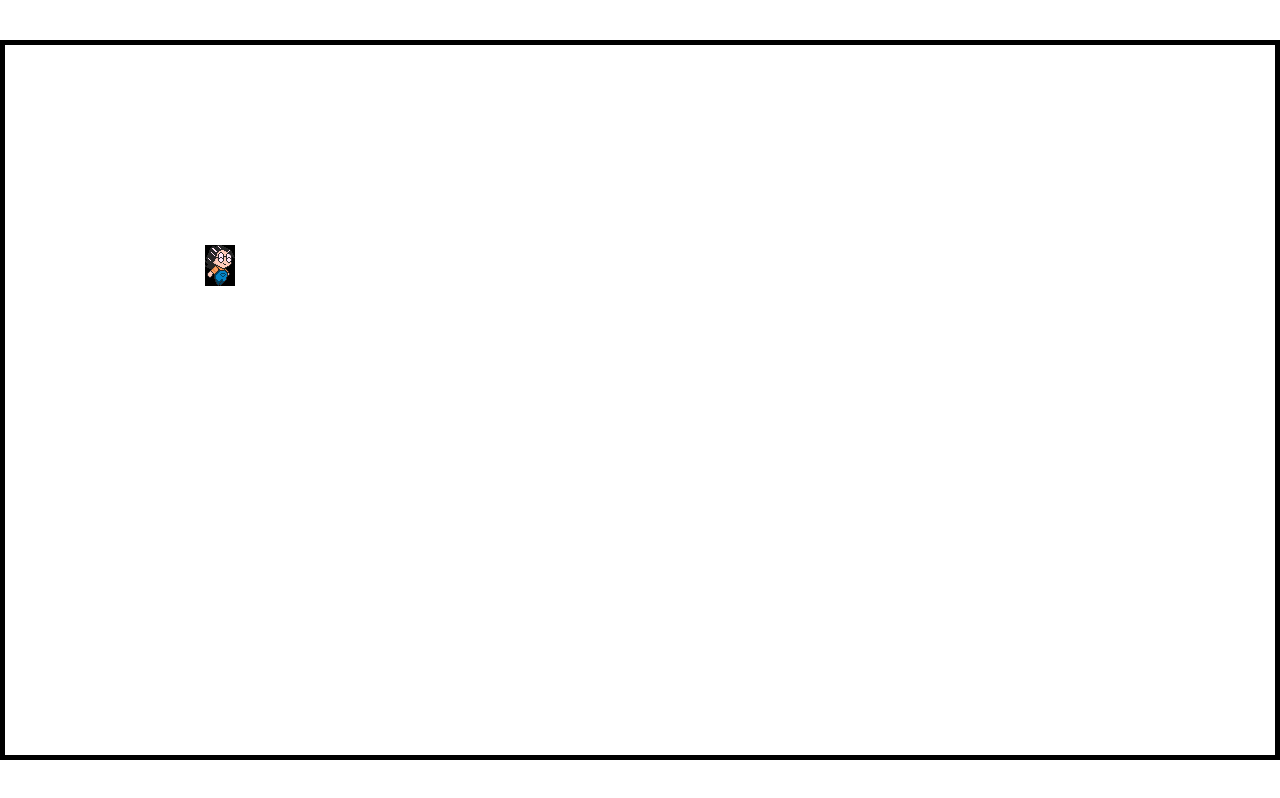
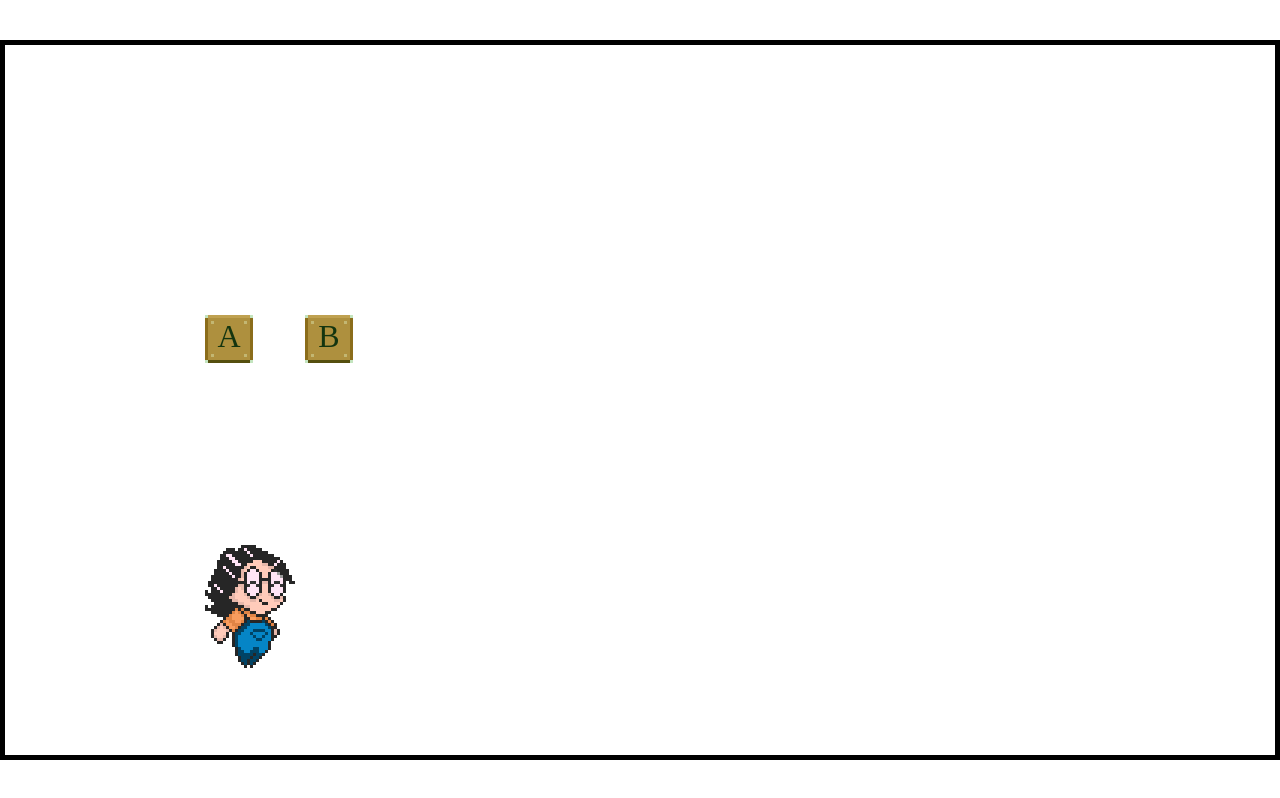
Before and after one commit to gabrielhamdan/cpw2-coucou-jess, a plain HTML site: page index.html in a window 1280 px wide. Drawn offline with Linux system fonts and the light colour scheme.

Commit message:
feat: colisão

```diff
--- /dev/null
+++ b/Collider.js
@@ -0,0 +1,47 @@
+import Vector2 from "./Vector2.js";
+
+const GREEN = "#42a83250";
+const RED = "#f5574250";
+
+export default class Collider {
+    static instances = [];
+
+    constructor(body, width, height, position) {
+        this.body = body;
+        this.width = width;
+        this.height = height;
+        this.position = position;
+        this.color = GREEN;
+        Collider.instances.push(this);
+    }
+
+    draw(x, y, ctx, isDebugMode) {
+        if(isDebugMode) {
+            ctx.fillStyle = this.color;
+            ctx.fillRect(x, y, this.width, this.height);
+            ctx.fillStyle = "black";
+        }
+    }
+
+    isColliding(collider, x, y) {
+        let collidingBody = null;
+        Collider.instances.forEach(instance => {
+            if(instance != collider)
+                if(
+                    x > instance.position.x + instance.width ||
+                    x + collider.width < instance.position.x ||
+                    y > instance.position.y + instance.height ||
+                    y + collider.height < instance.position.y
+                ) {
+                    this.color = GREEN;
+                    instance.color = GREEN;
+                } else {
+                    this.color = RED;
+                    instance.color = RED;
+                    collidingBody = instance.body;
+                }
+        });
+
+        return collidingBody;
+    }
+}
--- a/Game.js
+++ b/Game.js
@@ -1,5 +1,6 @@
-import InputHandler from "./InputHandler.js";
+import LetterCube from "./LetterCube.js";
 import Player from "./Player.js";
+import Vector2 from "./Vector2.js";
 
 export default class Game {
     constructor(width, height, context) {
@@ -7,11 +8,15 @@ export default class Game {
         this.height = height;
         this.context = context;
         this.player = new Player(this);
+        this.cube1 = new LetterCube("A", this.context, new Vector2(200, 270));
+        this.cube2 = new LetterCube("B", this.context, new Vector2(300, 270));
     }
 
     render() {
         this.player.draw();
         this.player.update();
+        this.cube1.draw();
+        this.cube2.draw();
     }
 
     update() {
--- a/InputHandler.js
+++ b/InputHandler.js
@@ -28,4 +28,8 @@ export default class InputHandler {
 
         return axis;
     }
+
+    isActionPressed(action) {
+        return this.keysPressed.includes(action);
+    }
 }
--- /dev/null
+++ b/LetterCube.js
@@ -0,0 +1,23 @@
+import Collider from "./Collider.js";
+import Sprite from "./Sprite.js";
+
+export default class LetterCube {
+    constructor(letter, ctx, position) {
+        this.ctx = ctx;
+        this.letter = letter;
+        this.width = 48;
+        this.height = 48;
+        this.position = position;
+        this.sprite = new Sprite(80, 80, "./assets/cube.png");
+        this.collider = new Collider(this, this.width, this.height, this.position);
+    }
+
+    draw() {
+        this.sprite.render(this.position.x, this.position.y, this.ctx);
+        this.ctx.font = "32px serif";
+        this.ctx.textAlign = "center"
+        this.ctx.textBaseline = "middle"
+        this.ctx.fillText(this.letter, this.position.x + this.width / 2, this.position.y + this.height / 2);
+        this.collider.draw(this.position.x, this.position.y, this.ctx, true);
+    }
+}
--- a/Player.js
+++ b/Player.js
@@ -1,45 +1,83 @@
 import InputHandler from "./InputHandler.js";
 import Vector2 from "./Vector2.js";
 import Util from "./Util.js";
+import Sprite from "./Sprite.js";
+import Collider from "./Collider.js";
 
 const LEFT = "ArrowLeft";
 const RIGHT = "ArrowRight";
 const JUMP = " ";
+const TOGGLE_DEBUG = "d";
+
+const FLOOR_HEIGHT = 500;
 
 export default class Player {
     constructor(game) {
         this.game = game;
-        this.inputHandler = new InputHandler([LEFT, RIGHT, JUMP]);
-        this.width = 30;
-        this.height = 41;
-        this.position = new Vector2(200, 200);
+        this.inputHandler = new InputHandler([LEFT, RIGHT, JUMP, TOGGLE_DEBUG]);
+        this.width = 90;
+        this.height = 123;
+        this.position = new Vector2(200, 500);
+        this.sprite = new Sprite(this.width, this.height, "./assets/player_sprite_scaledup.png");
+        this.collider = new Collider(this, this.width, this.height);
+        this.isColliding = false;
+        this.speed = 10;
+        this.acceleration = 0.2;
+        this.friction = 0.15;
+        this.velocity = Vector2.ZERO;
+        this.gravity = 3;
+        this.jump_speed = -320;
 
-        this.sprite = new Image(this.width, this.height);
-        this.sprite.src = "./assets/player_sprite.png";
+        this.isDebugMode = false;
 
-        this.speed = 8;
-        this.acceleration = 0.2
-        this.friction = 0.15
-        this.velocity = Vector2.ZERO;
+        this.collidingBody = null;
     }
 
     draw() {
-        this.game.context.fillRect(this.position.x, this.position.y, this.width, this.height);
-        this.game.context.drawImage(this.sprite, this.position.x, this.position.y)
+        this.sprite.render(this.position.x, this.position.y, this.game.context);
+        this.collider.draw(this.position.x, this.position.y, this.game.context, this.isDebugMode);
     }
 
     update() {
+        this.collidingBody = this.collider.isColliding(this.collider, this.position.x, this.position.y);
+
+        if(this.collidingBody != null)
+            console.log(this.collidingBody.letter);
+
         this.#move();
+
+        if(this.inputHandler.isActionPressed(TOGGLE_DEBUG)) {
+            this.isDebugMode = !this.isDebugMode;
+        }
     }
 
     #move() {
+        if(!this.#isOnFloor()) {
+            this.velocity.y += this.gravity;
+            this.speed = 20;
+        } else {
+            this.position.y = FLOOR_HEIGHT;
+            this.velocity.y = 0;
+            this.speed = 10;
+        }
+
         const dir = this.inputHandler.get_axis(LEFT, RIGHT);
 
-        if(dir != 0)
+        if(dir != 0) {
+            this.sprite.setSpriteDirection = dir;
             this.velocity.x = Util.lerp(this.velocity.x, dir * this.speed, this.acceleration);
+        }
         else
             this.velocity.x = Util.lerp(this.velocity.x, 0, this.friction);
 
+        if(this.#isOnFloor() && this.inputHandler.isActionPressed(JUMP))
+            this.velocity.y = Util.lerp(this.velocity.y, this.jump_speed, 0.1);
+
         this.position.x += this.velocity.x;
+        this.position.y += this.velocity.y;
+    }
+
+    #isOnFloor() {
+        return this.position.y >= FLOOR_HEIGHT;
     }
 }
--- /dev/null
+++ b/Sprite.js
@@ -0,0 +1,27 @@
+export default class Sprite {
+    constructor(width, height, spriteSrc) {
+        this.width = width;
+        this.height = height;
+        this.spriteImage = new Image(this.width, this.height);
+        this.spriteImage.src = spriteSrc;
+        this.spriteDirection = 1;
+    }
+
+    set setSpriteDirection(spriteDirection) {
+        this.spriteDirection = spriteDirection;
+    }
+
+    render(x, y, ctx) {
+        ctx.save();
+        this.flipH(x, y, ctx);
+        ctx.drawImage(this.spriteImage, -this.width / 2, -this.height / 2);
+        ctx.restore();
+    }
+
+    flipH(x, y, ctx) {
+        const centerX = x + this.width / 2;
+        const centerY = y + this.height / 2;
+        ctx.translate(centerX, centerY);
+        ctx.scale(this.spriteDirection, 1);
+    }
+}
--- a/index.js
+++ b/index.js
@@ -16,4 +16,5 @@ window.addEventListener("load", () => {
     }
 
     loop();
+
 });
--- a/style.css
+++ b/style.css
@@ -16,3 +16,9 @@ body {
     width: 1280px;
     height: 720px;
 }
+
+canvas {
+    display: block;
+    image-rendering: pixelated;
+    image-rendering: crisp-edges;
+}
```
Also changed, not shown: assets/cube.png (added), assets/player_sprite_scaledup.png (added), devlog/30-09_0.png (added), devlog/30-09_1.png (added).
